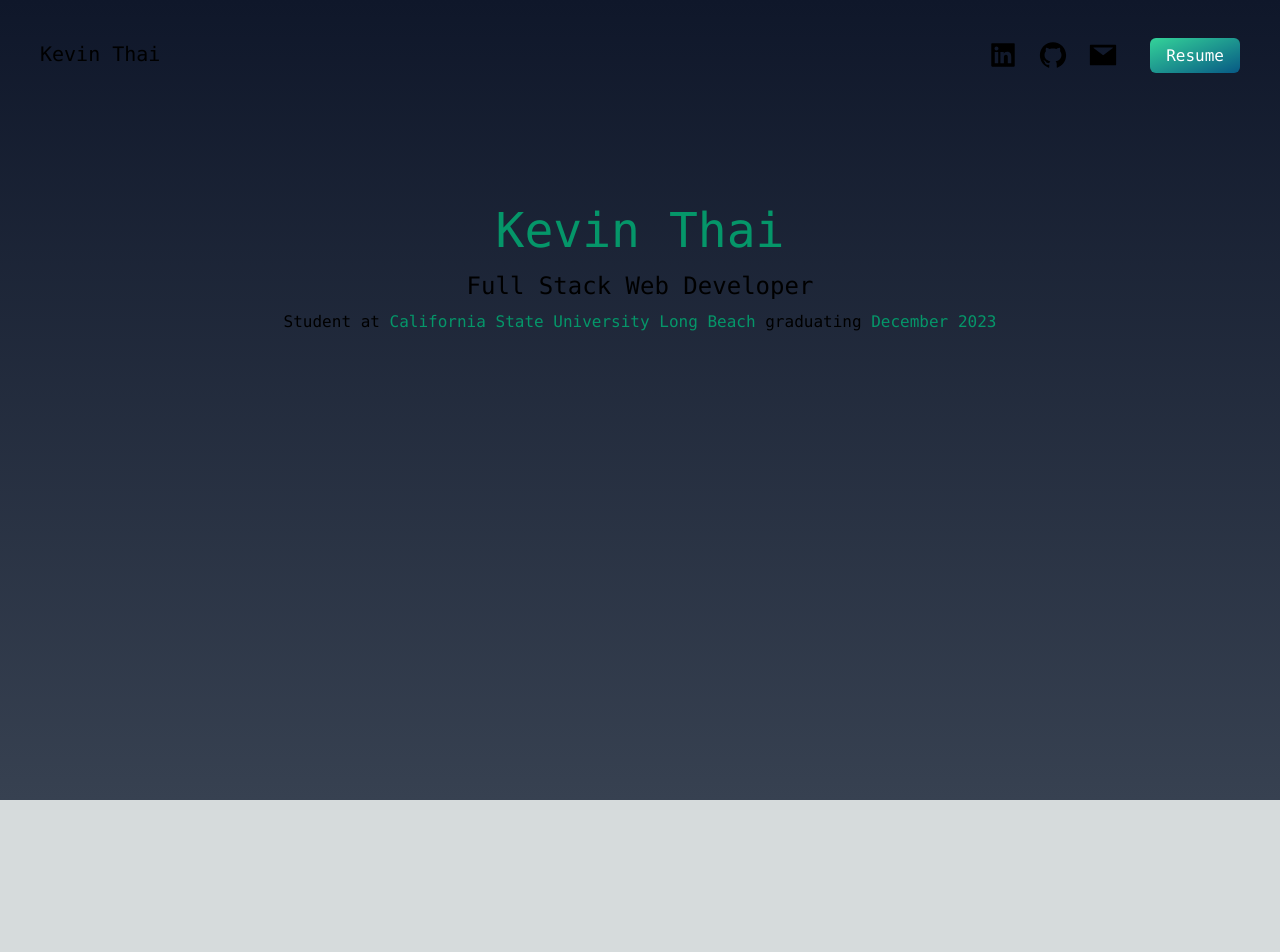
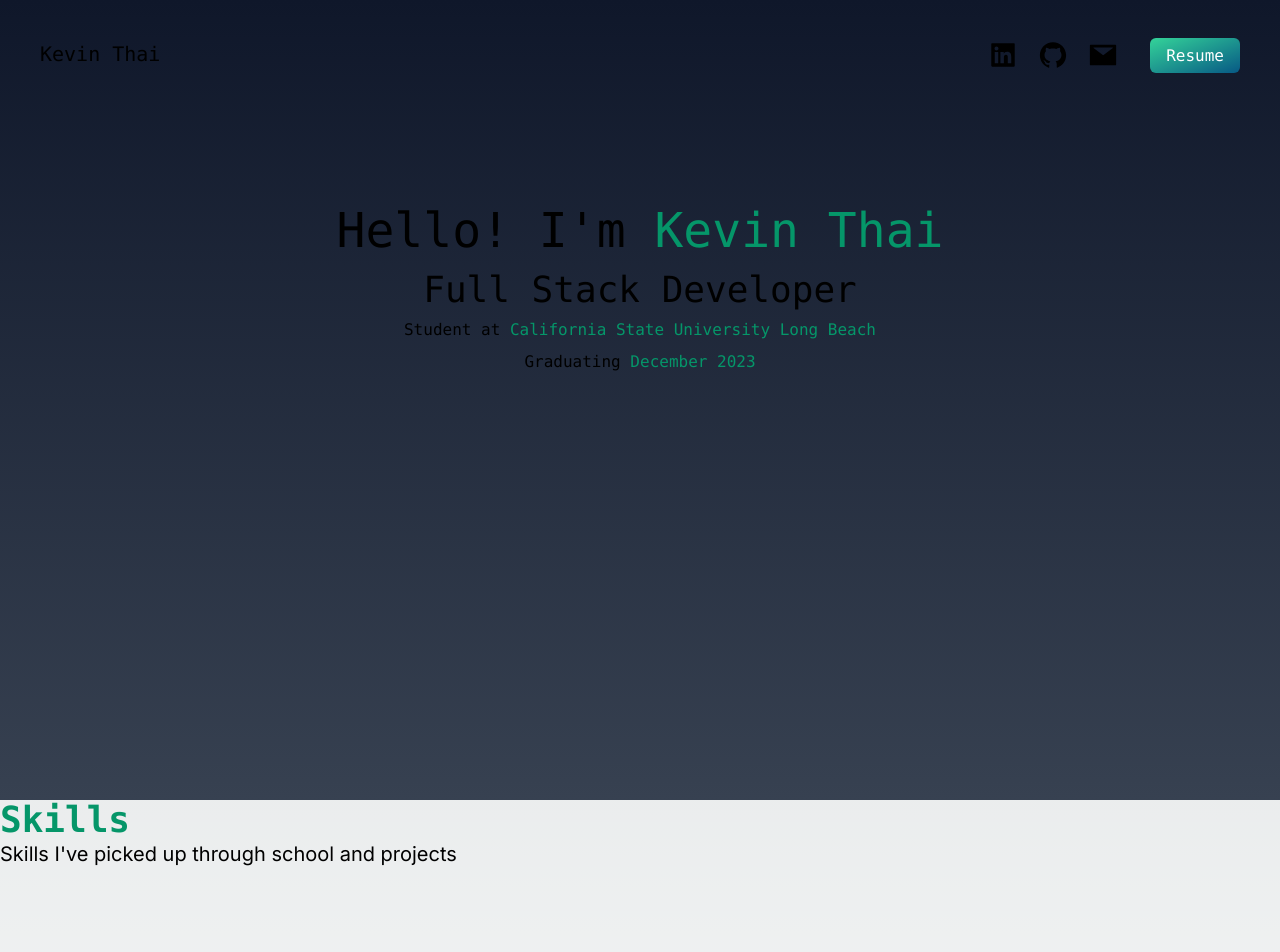
Before and after one commit to KThai01/KT-web-portfolio, a Next.js app in the folder kt-web-portfolio/: page / in a window 1280 px wide. Shown: the top 952 px of the page. Before the commit the page ends 800 px from the top, so only its background shows below. Built offline with nearby package versions, Linux system fonts and the light colour scheme.

Commit message:
Checkpoint 2

```diff
--- a/kt-web-portfolio/src/app/layout.js
+++ b/kt-web-portfolio/src/app/layout.js
@@ -4,7 +4,7 @@ import { Inter } from 'next/font/google'
 const inter = Inter({ subsets: ['latin'] })
 
 export const metadata = {
-  title: 'Kevin Thai Portfolio'
+  title: 'Kevin Thai Portfolio',
 }
 
 export default function RootLayout({ children }) {
--- a/kt-web-portfolio/src/app/page.js
+++ b/kt-web-portfolio/src/app/page.js
@@ -1,5 +1,5 @@
 import Head from "next/head";
-import {AiFillLinkedin, AiFillGithub, AiFillMail} from 'react-icons/ai'
+import { AiFillLinkedin, AiFillGithub, AiFillMail } from 'react-icons/ai'
 
 
 export default function Home() {
@@ -9,8 +9,8 @@ export default function Home() {
         <title>Kevin Thai Portfolio</title>
       </Head>
 
-      <main className="bg-gradient-to-b from-slate-900 to-gray-700 px-10">
-        <section className="min-h-screen">
+      <main>
+        <section className="min-h-screen bg-gradient-to-b from-slate-900 to-gray-700 px-10">
           <nav className="py-10 mb-12 flex justify-between">
             <h1 className="text-xl font-mono">Kevin Thai</h1>
             <ul className="flex items-center">
@@ -23,12 +23,21 @@ export default function Home() {
             </ul>
           </nav>
 
-          <div className="text-center p-10">
-            <h2 className="text-5xl py-2 text-emerald-600 font-mono">Kevin Thai</h2>
-            <h3 className="text-2xl py-2 font-mono">Full Stack Web Developer</h3>
-            <p className="font-mono">Student at <span className="text-emerald-600">California State University Long Beach</span> graduating <span className="text-emerald-600">December 2023</span></p>
+          <div className="flex justify-center items-center">
+            <div className="text-center p-10">
+              <h2 className="text-5xl py-2 font-mono">Hello! I'm <span className="text-emerald-600">Kevin Thai</span></h2>
+              <h3 className="text-4xl py-2 font-mono">Full Stack Developer</h3>
+              <p className="font-mono">Student at <span className="text-emerald-600">California State University Long Beach</span></p>
+              <p className="font-mono py-2">Graduating <span className="text-emerald-600">December 2023</span></p>
+            </div>
           </div>
+        </section>
 
+        <section className="min-h-screen">
+          <div>
+            <h3 className="text-4xl text-emerald-600 font-mono justif-center font-bold">Skills</h3>
+            <p className="text-xl">Skills I've picked up through school and projects</p>
+          </div>
         </section>
       </main>
     </div>
--- a/kt-web-portfolio/tailwind.config.js
+++ b/kt-web-portfolio/tailwind.config.js
@@ -9,11 +9,7 @@ module.exports = {
     "./src/**/*.{js,ts,jsx,tsx,mdx}",
   ],
   theme: {
-    extend: {
-      fontFamily: {
-
-      }
-    },
+    extend: {},
   },
   plugins: [],
 }
```
